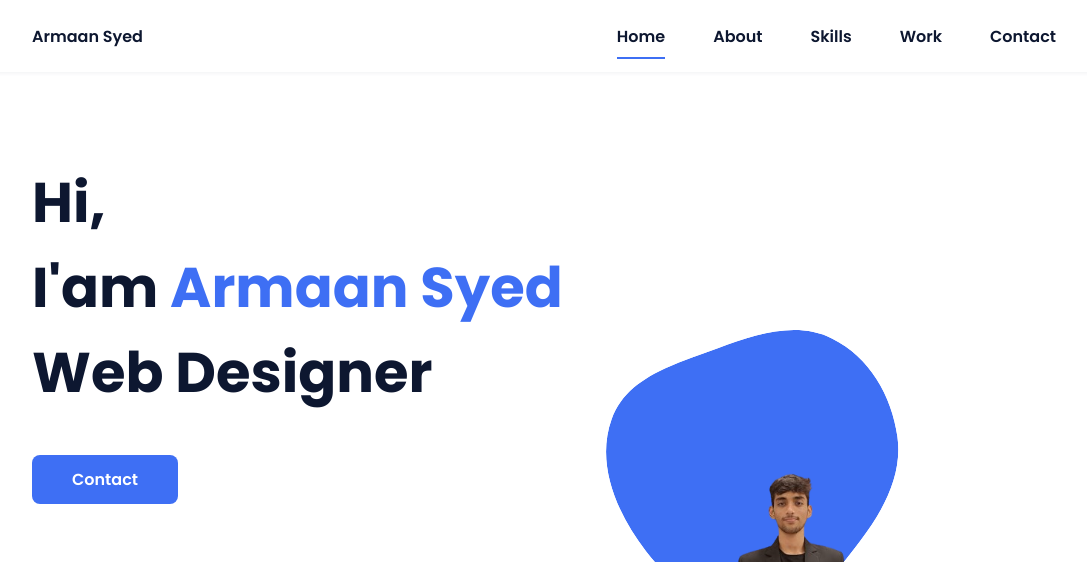
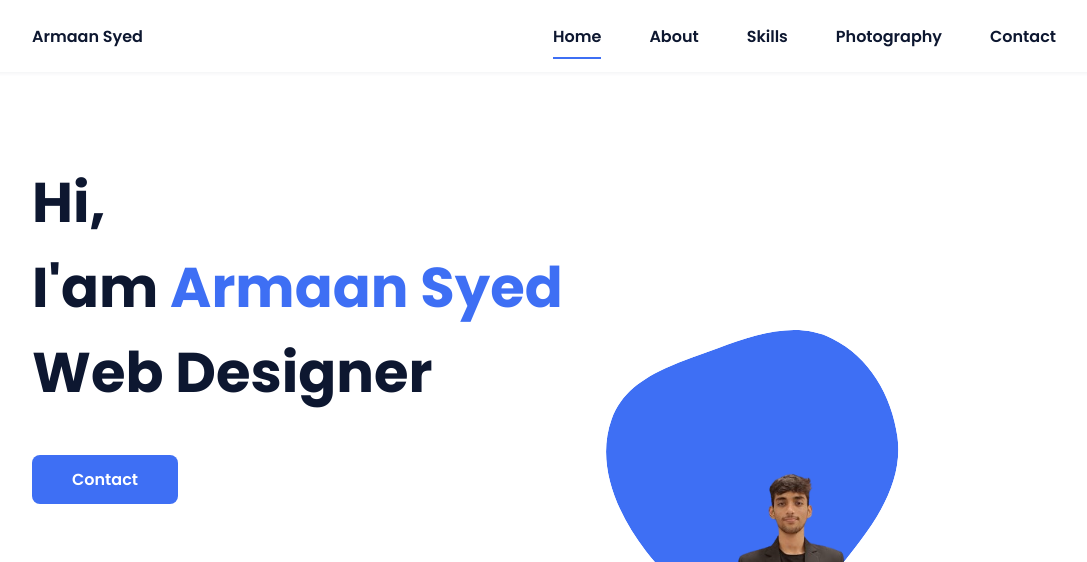
Before and after one commit to Rizler101/portfolio-10703, a plain HTML site: page portfolio/index.html in a window 1280 px wide. Shown: the top 562 px of the page, without its empty margins (96-1183 px from the left). Drawn offline with nearby package versions, Linux system fonts and the light colour scheme.

Commit message:
Update index.html

```diff
--- a/portfolio/index.html
+++ b/portfolio/index.html
@@ -25,7 +25,7 @@
                         <li class="nav__item"><a href="#home" class="nav__link active-link">Home</a></li>
                         <li class="nav__item"><a href="#about" class="nav__link">About</a></li>
                         <li class="nav__item"><a href="#skills" class="nav__link">Skills</a></li>
-                        <li class="nav__item"><a href="#work" class="nav__link">Work</a></li>
+                        <li class="nav__item"><a href="#work" class="nav__link">Photography</a></li>
                         <li class="nav__item"><a href="#contact" class="nav__link">Contact</a></li>
                     </ul>
                 </div>
```
